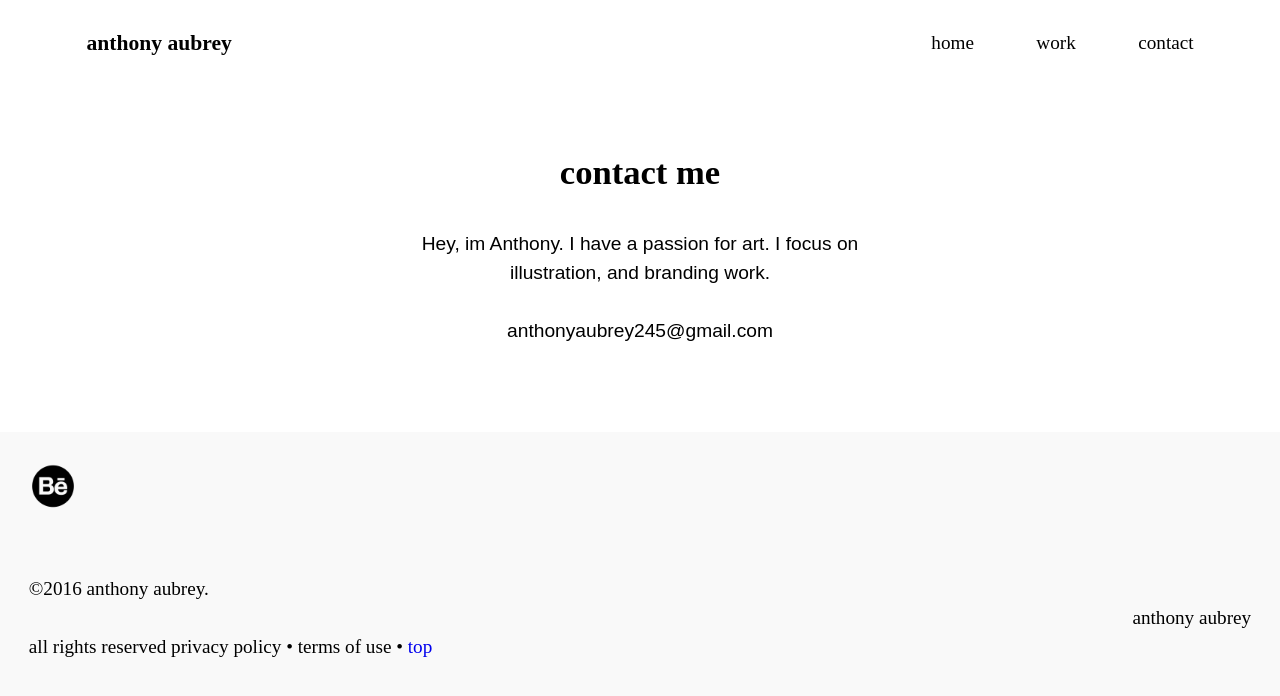
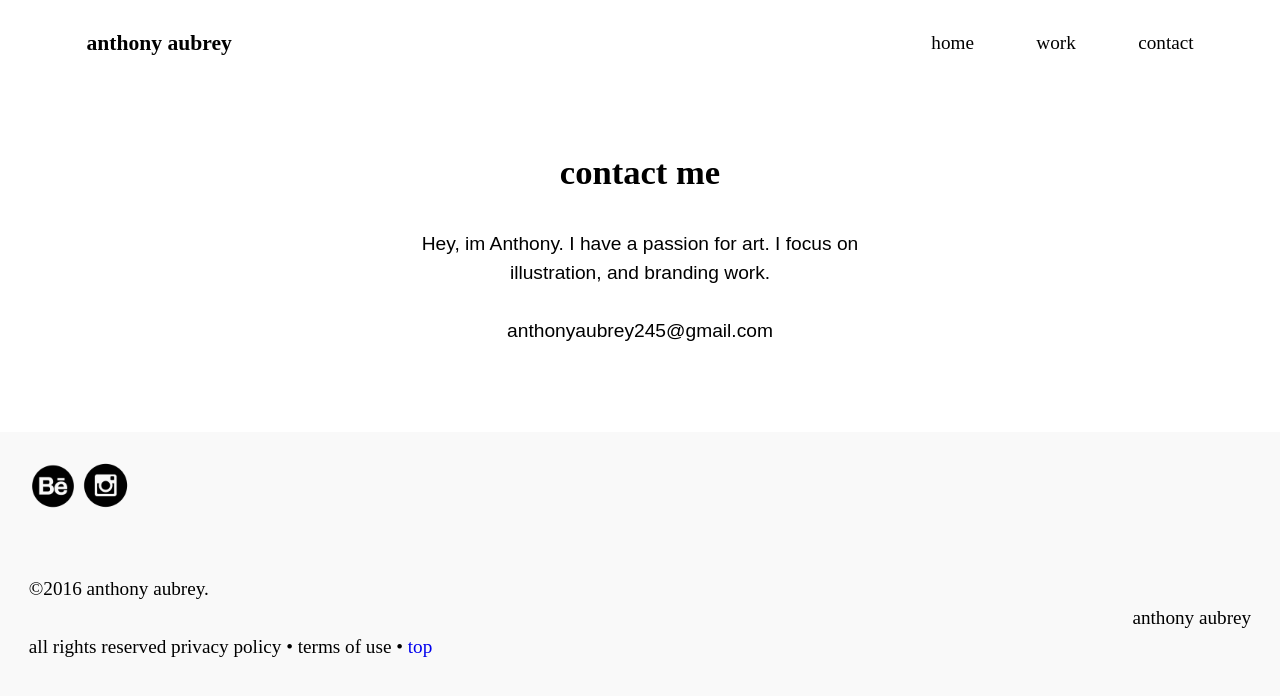
Before and after one commit to anthonyaubrey/portfolio, a Jekyll site: the page built from contact.html, in a window 1280 px wide. Shown: the top 696 px of the page. Built offline with Jekyll 4.4.1, drawn with Linux system fonts in a browser that asks for light colours.

Commit message:
Added site.baseurl to img

```diff
--- a/_layouts/default.html
+++ b/_layouts/default.html
@@ -41,7 +41,7 @@
 <footer class="lightgrey pad-t pad-b">
   <ul class="padding-left list-group">
         <li class="nostyle"><a href="https://www.behance.net/anthonyaubrey"><img class="imgbe nostyle" src="{{site.baseurl}}/img/be.png" alt=""></a></li>
-        <li class="nostyle"><a href="{{site.baseurl}}/https://www.instagram.com/tonyaubrey"><img class="imgbe" src="img/in.png" alt=""></a></li>
+        <li class="nostyle"><a href="{{site.baseurl}}/https://www.instagram.com/tonyaubrey"><img class="imgbe" src="{{site.baseurl}}/img/in.png" alt=""></a></li>
   </ul>
   <div class="grid grid-middle">
     <div class="unit unit-xs-1 unit-s-1 unit-m-1-2 unit-l-1-2">
```
